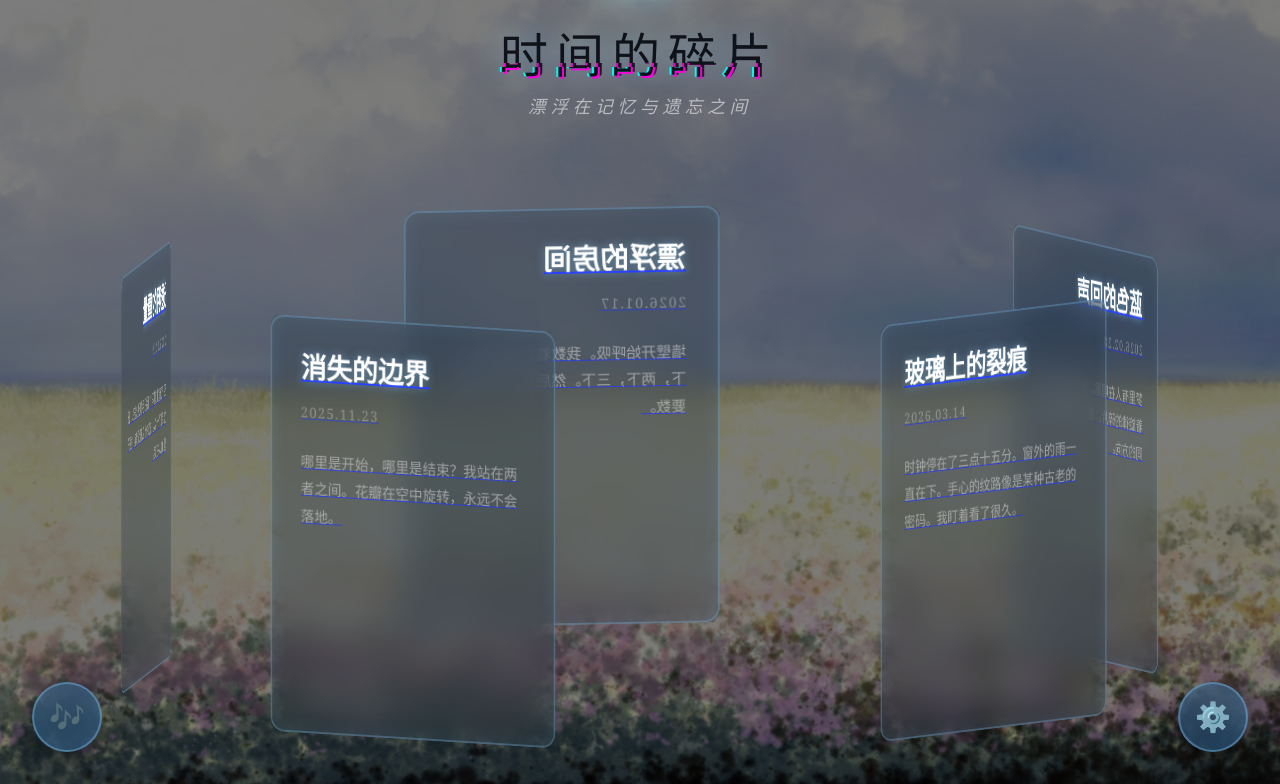
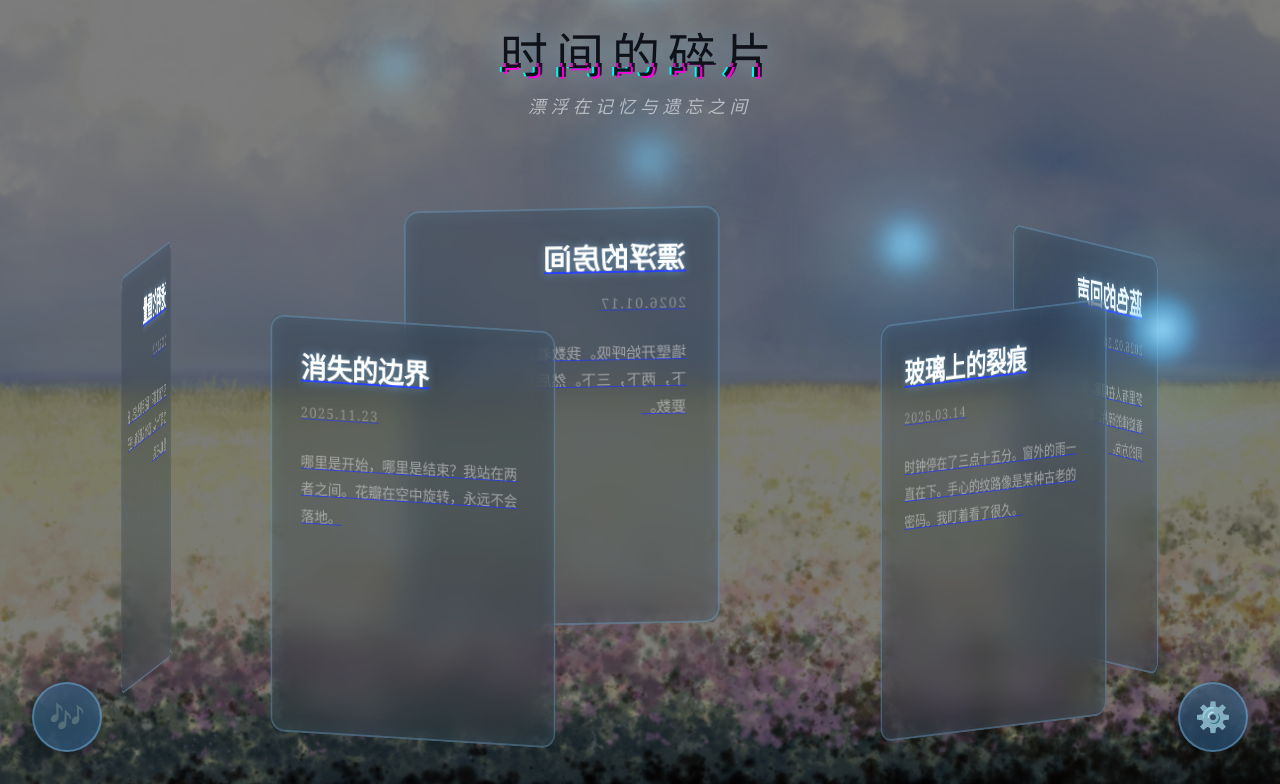
Before and after one commit to laiziki486/laiziki486.github.io, an Astro site: page / in a window 1280 px wide. Shown: the part 150-934 px from the top of the page. Built offline with nearby package versions, Linux system fonts and the light colour scheme; Astro itself is replaced by a stand-in of ours.

Commit message:
测试：硬编码5个粒子
排除JavaScript生成问题，直接在HTML中写入粒子

Co-Authored-By: Claude Opus 4.7 (1M context) <noreply@anthropic.com>

```diff
--- a/src/pages/index.astro
+++ b/src/pages/index.astro
@@ -470,7 +470,14 @@ import BaseHead from '../components/BaseHead.astro';
 	</head>
 	<body>
 		<div class="overlay"></div>
-		<div class="falling-particles" id="fallingParticles"></div>
+		<div class="falling-particles" id="fallingParticles">
+			<!-- 测试粒子 - 直接硬编码 -->
+			<div class="particle" style="left: 10%; top: 10%; animation-duration: 5s; animation-delay: 0s;"></div>
+			<div class="particle" style="left: 30%; top: 20%; animation-duration: 6s; animation-delay: 1s;"></div>
+			<div class="particle" style="left: 50%; top: 30%; animation-duration: 7s; animation-delay: 2s;"></div>
+			<div class="particle" style="left: 70%; top: 40%; animation-duration: 8s; animation-delay: 3s;"></div>
+			<div class="particle" style="left: 90%; top: 50%; animation-duration: 9s; animation-delay: 4s;"></div>
+		</div>
 
 		<div class="container">
 			<header class="header">
```
